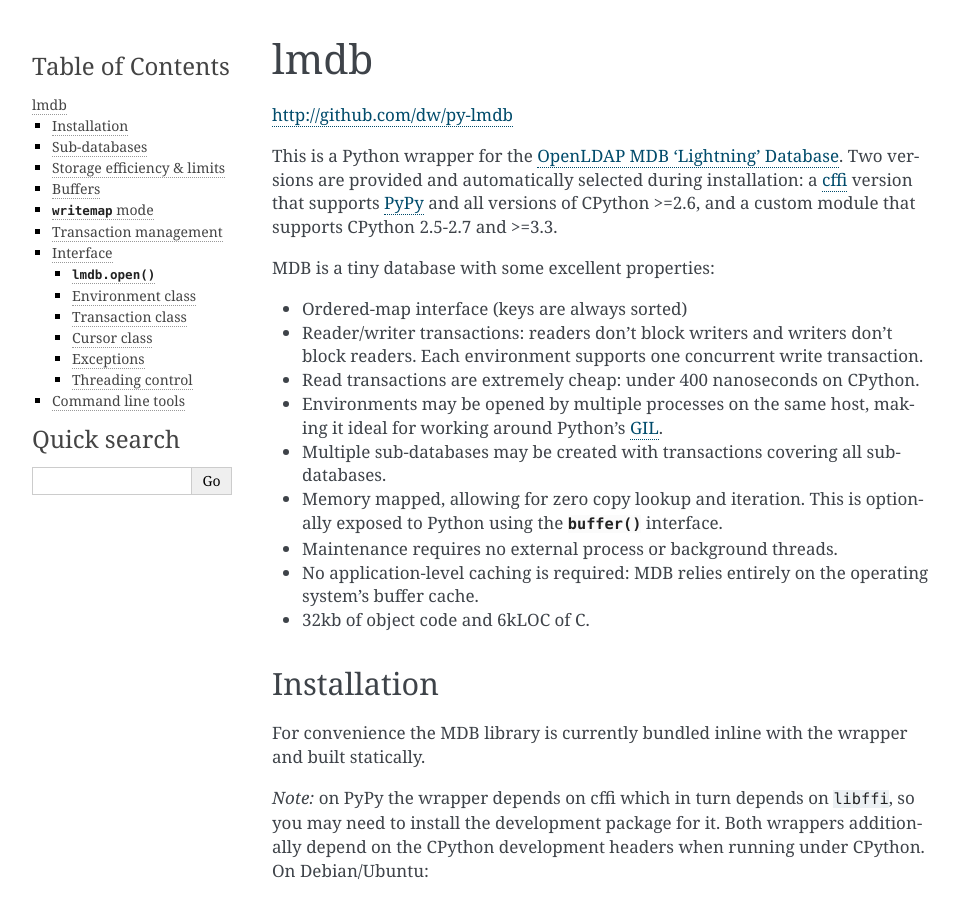
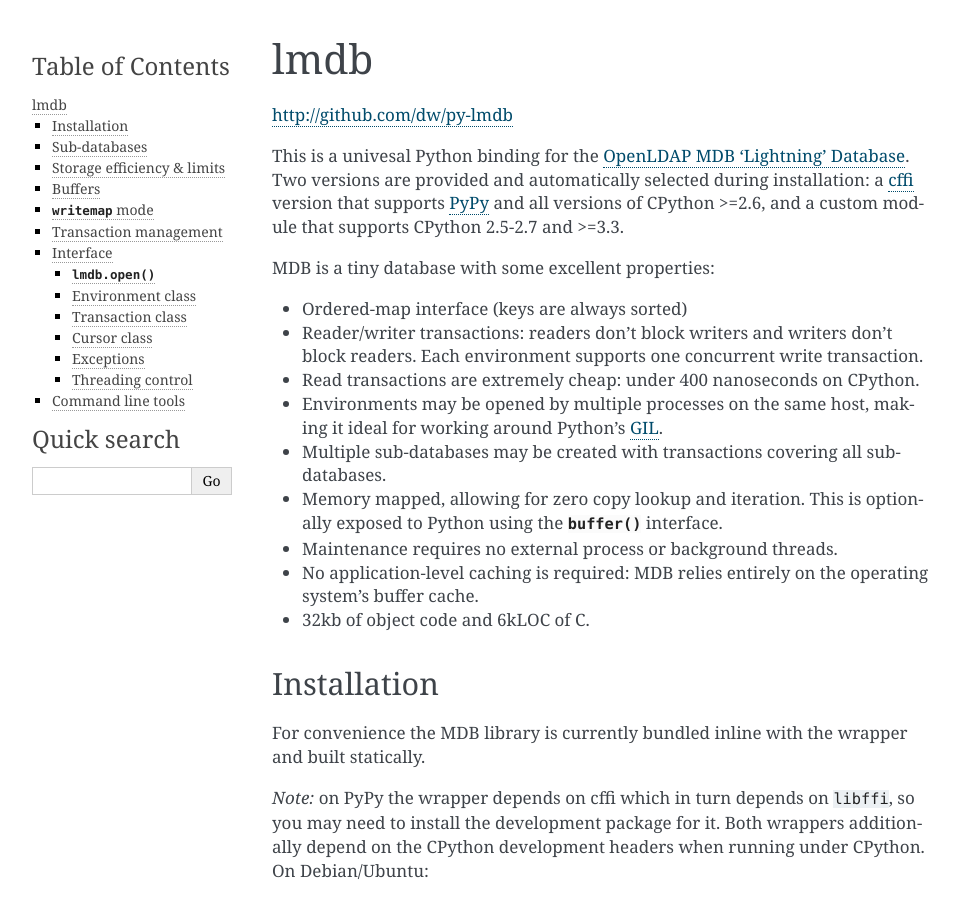
Before and after one commit to jnwatson/py-lmdb, a Sphinx documentation site: the page built from docs/index.rst, in a window 1280 px wide and 900 px high. Shown: the whole window, without its empty margins (148-1107 px from the left). Built offline with Sphinx 7.4.7, drawn with Linux system fonts in a browser that asks for light colours.

Commit message:
wrapper -> binding.

```diff
--- a/docs/index.rst
+++ b/docs/index.rst
@@ -10,12 +10,11 @@
     :hidden:
     :maxdepth: 2
 
-This is a Python wrapper for the `OpenLDAP MDB 'Lightning' Database
-<http://symas.com/mdb/>`_. Two versions are provided and automatically
-selected during installation: a `cffi
-<http://cffi.readthedocs.org/en/release-0.5/>`_ version that supports `PyPy
-<http://www.pypy.org/>`_ and all versions of CPython >=2.6, and a custom module
-that supports CPython 2.5-2.7 and >=3.3.
+This is a univesal Python binding for the `OpenLDAP MDB 'Lightning' Database
+<http://symas.com/mdb/>`_. Two versions are provided and automatically selected
+during installation: a `cffi <http://cffi.readthedocs.org/en/release-0.5/>`_
+version that supports `PyPy <http://www.pypy.org/>`_ and all versions of
+CPython >=2.6, and a custom module that supports CPython 2.5-2.7 and >=3.3.
 
 MDB is a tiny database with some excellent properties:
 
```
